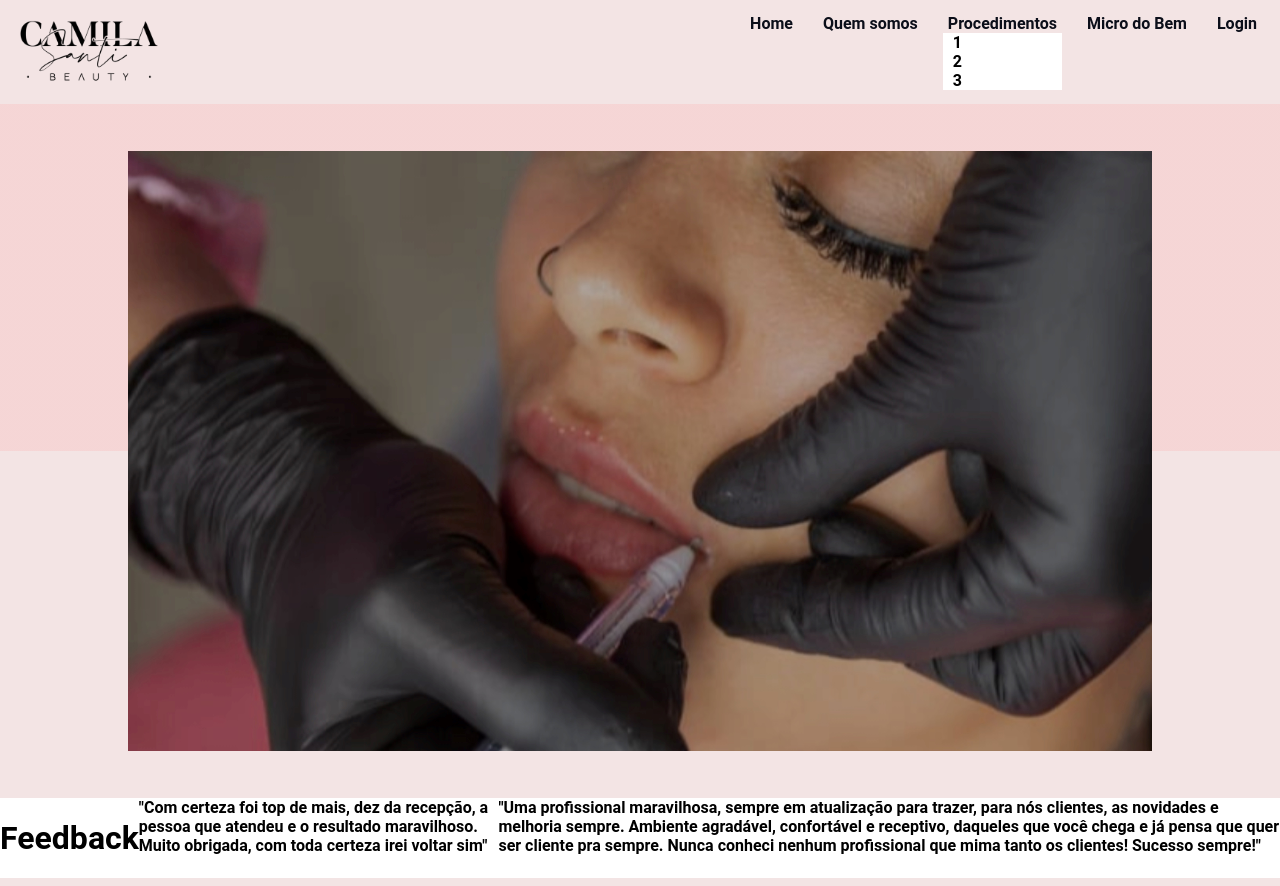
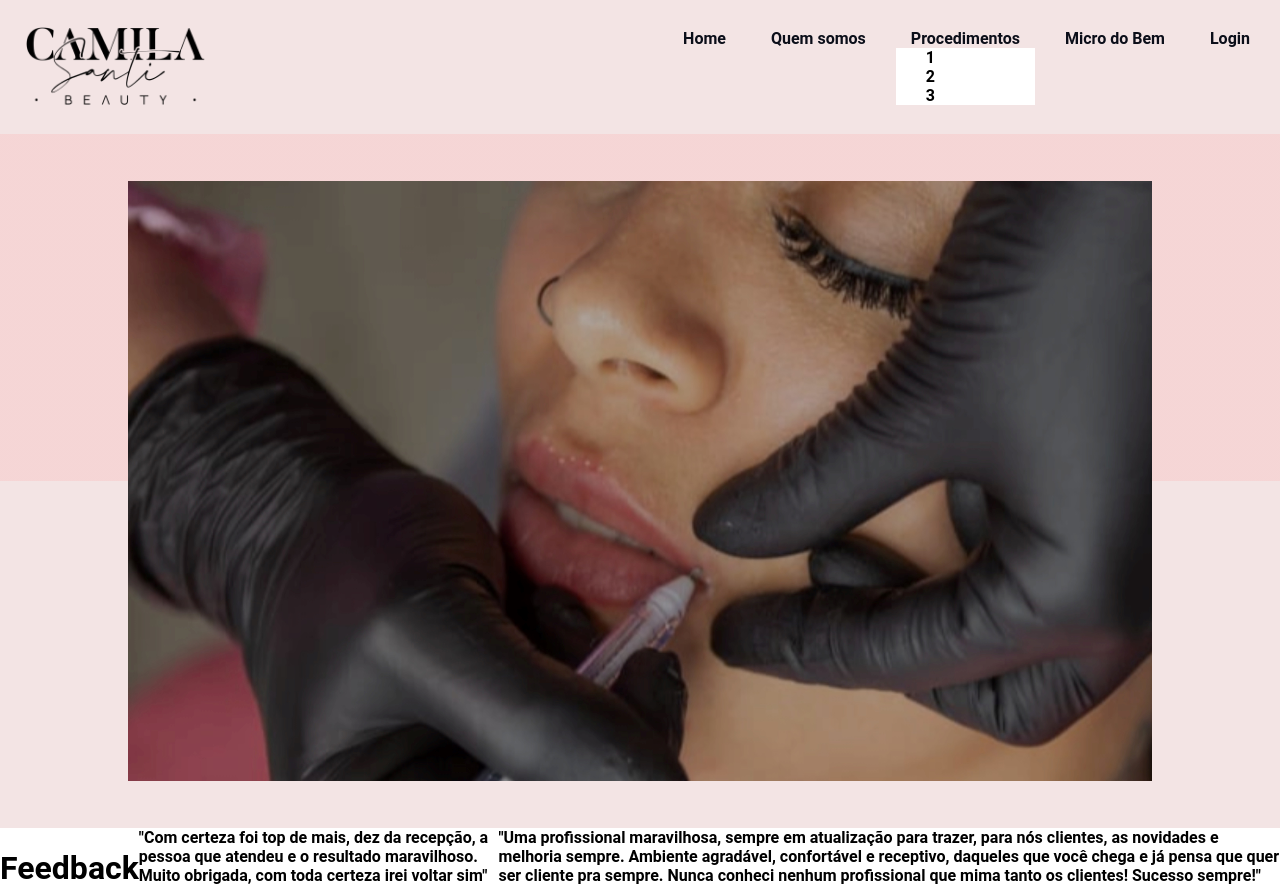
Before and after one commit to IsabellyTumelero1/pi_programacao, a PHP site: page / in a window 1280 px wide. Shown: the top 886 px of the page. Run offline with PHP 8.4, Linux system fonts and the light colour scheme.

Commit message:
update em algumas funcionalidades

```diff
--- a/assets/css/style.css
+++ b/assets/css/style.css
@@ -27,20 +27,20 @@ header {
 
 .menu li a{
     text-decoration: none;
-    padding: 5px;
+    padding: 15px;
     color: #0B0E19;
 }
 
 .menu{
     list-style: none;
     display: flex;
-    gap: 20px;
-    margin-right: 18px;
+    gap: 15px;
+    margin-right: 15px;
 }
 
 header a img {
     width: auto;
-    height: 100px;
+    height: 130px;
 }
 
 header .menu a:hover{
```
